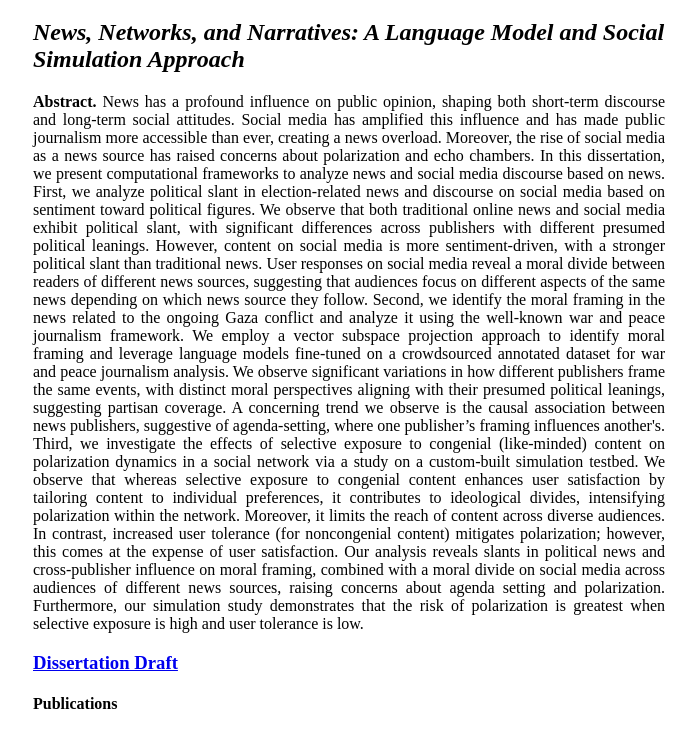
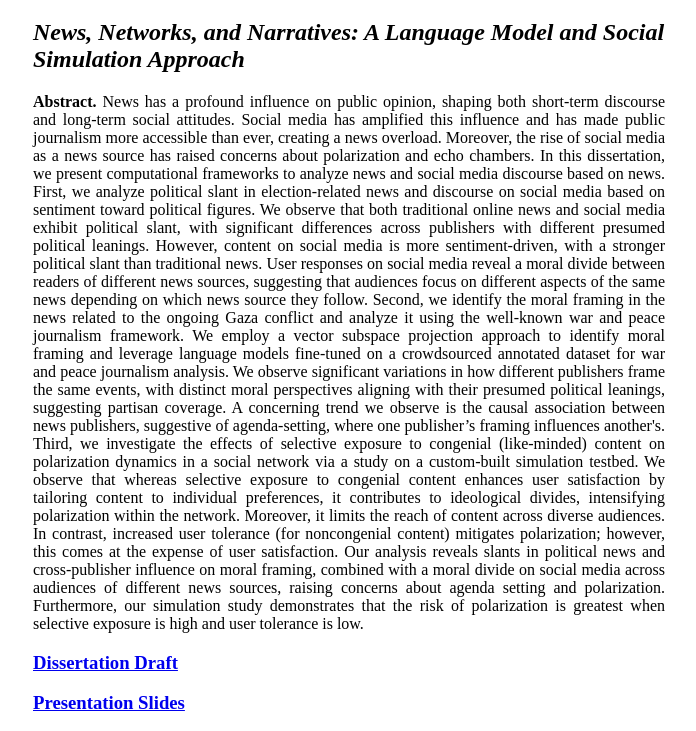
Before and after one commit to ahaque2/PHD-Dissertation, a plain HTML site: page index.html in a window 1280 px wide. Shown: the part 61-792 px from the top of the page, without its empty margins (291-987 px from the left). Drawn offline with Linux system fonts and the light colour scheme.

Commit message:
Update index.html

```diff
--- a/index.html
+++ b/index.html
@@ -37,6 +37,7 @@
     </p>
 
     <h3><a href='Amanul_Dissertation.pdf'>Dissertation Draft</a></h3>
+    <h3><a href='Presentation_Defense.pdf'>Presentation Slides</a></h3>
 
     <h4>Publications</h4>
     <ul>
```
